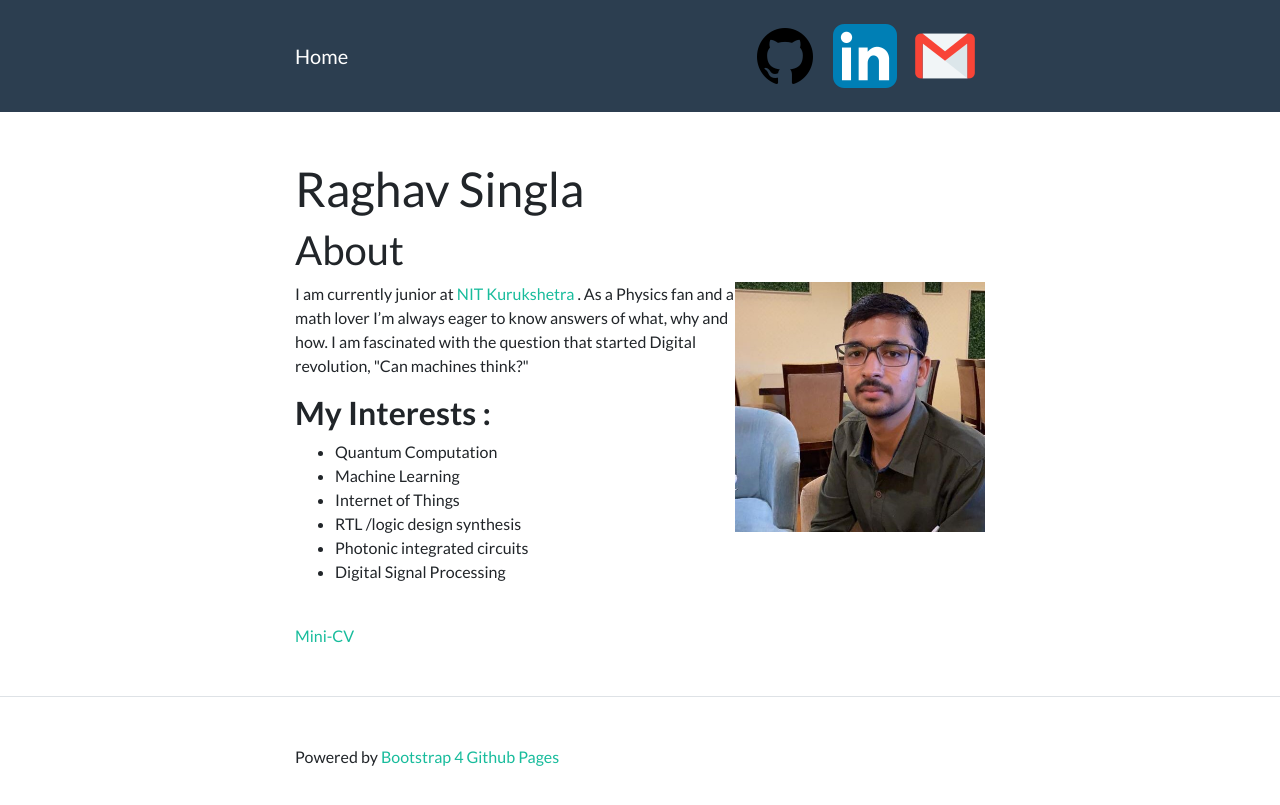
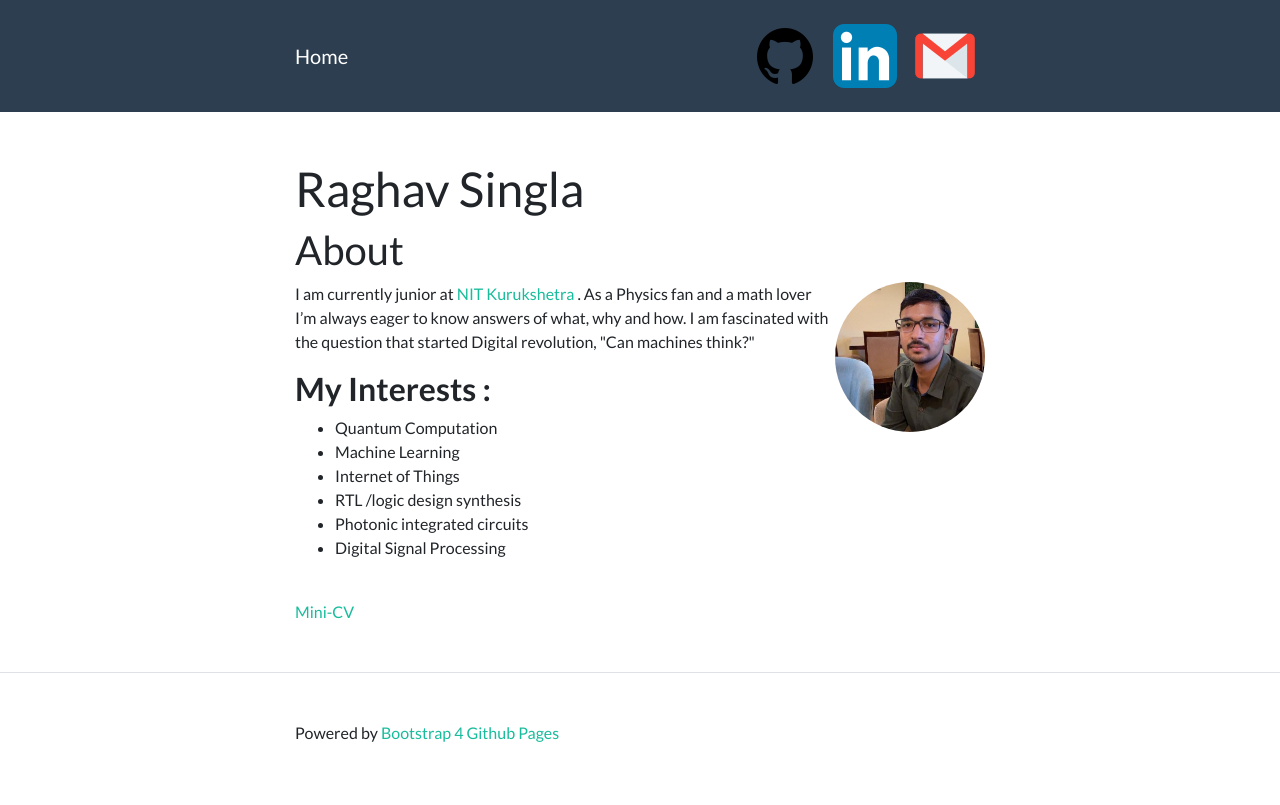
Before and after one commit to Raghav-Bell/Raghav-Bell.github.io, a Jekyll site: the page built from index.md, in a window 1280 px wide. Shown: the top 805 px of the page. Built offline with Jekyll 4.4.1, drawn with Linux system fonts in a browser that asks for light colours.

Commit message:
Photo size changed

```diff
--- a/index.md
+++ b/index.md
@@ -2,8 +2,9 @@
 layout: page
 title: Raghav Singla
 ---
+
 <div><h2>About</h2>
-  <span><img  src="/assets/My.jpeg" alt="My picture" width="250" height="250" align="right"/></span>
+  <span><img  src="/assets/My.jpeg" alt="My picture" width="150" height="150" align="right" style="border-radius:50%"/></span>
 <p>I am currently junior  at <a href="http://www.nitkkr.ac.in/" target="_blank" >NIT Kurukshetra </a>.
 As a Physics fan and a math lover I’m always eager to know answers
 of what, why and how. I am fascinated with the question that started Digital revolution, "Can machines think?"
```
